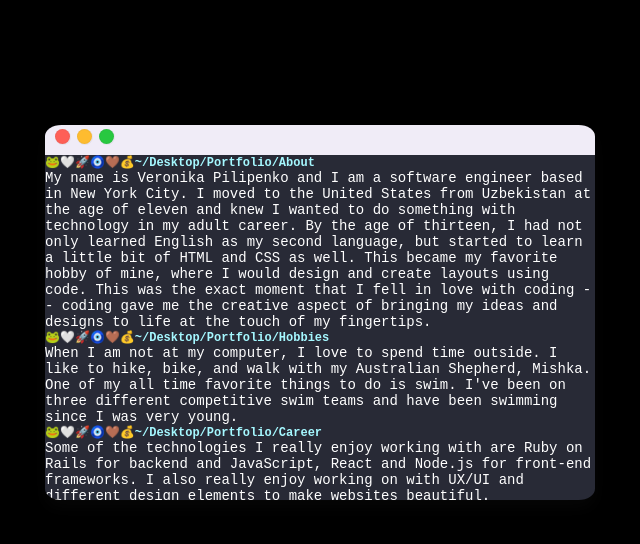
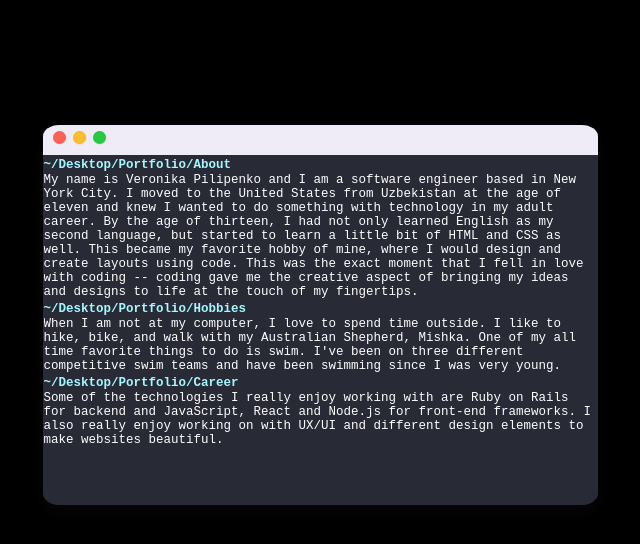
Before and after one commit to VPilipenko334/personal-portfolio, a React (Create React App) app: page /about in a window 1280 px wide. Shown: the top 544 px of the page, without its empty margins (320-960 px from the left). Built offline with nearby package versions, Linux system fonts and the light colour scheme; a web font is replaced by a local one.

Commit message:
about me page finished

```diff
--- a/src/components/about_me.jsx
+++ b/src/components/about_me.jsx
@@ -12,7 +12,7 @@ const AboutMe = () => {
                 </div>
 
             <div className="aboutme-info">
-                🐸🤍🚀🧿🤎💰~/Desktop/Portfolio/About
+                ~/Desktop/Portfolio/About
             </div>
                 <div className="about-me-inner">
                     My name is Veronika Pilipenko and I am a software
@@ -32,7 +32,7 @@ const AboutMe = () => {
                 </div>
 
             <div className="aboutme-info">
-                🐸🤍🚀🧿🤎💰~/Desktop/Portfolio/Hobbies
+                ~/Desktop/Portfolio/Hobbies
             </div>
                 <div className="about-me-inner">
 
@@ -45,7 +45,7 @@ const AboutMe = () => {
                 </div>
 
             <div className="aboutme-info">
-                🐸🤍🚀🧿🤎💰~/Desktop/Portfolio/Career
+                ~/Desktop/Portfolio/Career
             </div>
 
             <div className="about-me-inner">
--- a/src/stylesheets/About.css
+++ b/src/stylesheets/About.css
@@ -15,20 +15,19 @@ body {
 }
 
 .terminal-inner {
-    height: 375px;
+    height: 380px;
     overflow: auto;
-    width: 550px;
+    width: 555px;
     background-color: #282a36;
     border-radius: 3%;
     box-shadow: 0px 8px 16px 0px rgba(29, 28, 28, 0.2);
-    /* border-top: 10px solid #f0ecf7; */
     font-family: 'Red Hat Mono', monospace;
     color: white;
 }
 
 .red {
-    width: 15px;
-    height: 15px;
+    width: 13px;
+    height: 13px;
     background: #fe5f57;
     border-radius: 50%;
     padding: 5px;
@@ -39,8 +38,8 @@ body {
 }
 
 .yellow {
-    width: 15px;
-    height: 15px;
+    width: 13px;
+    height: 13px;
     background: #febc2f;
     border-radius: 50%;
     padding: 5px;
@@ -50,8 +49,8 @@ body {
 }
 
 .green {
-    width: 15px;
-    height: 15px;
+    width: 13px;
+    height: 13px;
     background: #28c840;
     border-radius: 50%;
     padding: 5px;
@@ -63,12 +62,28 @@ body {
 .aboutme-info {
     color: #a5f8ff;
     font-weight: bold;
-    font-size: 12px;
+    font-size: 12.5px;
     overflow: auto;
+    margin: 1px;
+    margin-top: 3px;
+    animation:
+        typing 7.5s steps(40, end),
+        blink-caret .25s step-end infinite;
+}
+
+@keyframes typing {
+  from { width: 0 }
+  to { width: 100% }
+}
+
+@keyframes blink-caret {
+  from, to { border-color: transparent }
+  50% { border-color: orange; }
 }
 
 .about-me-inner {
     color: white;
-    font-size: 14px;
+    font-size: 12.5px;
     overflow: auto;
+    margin: 1px;
 }
```
